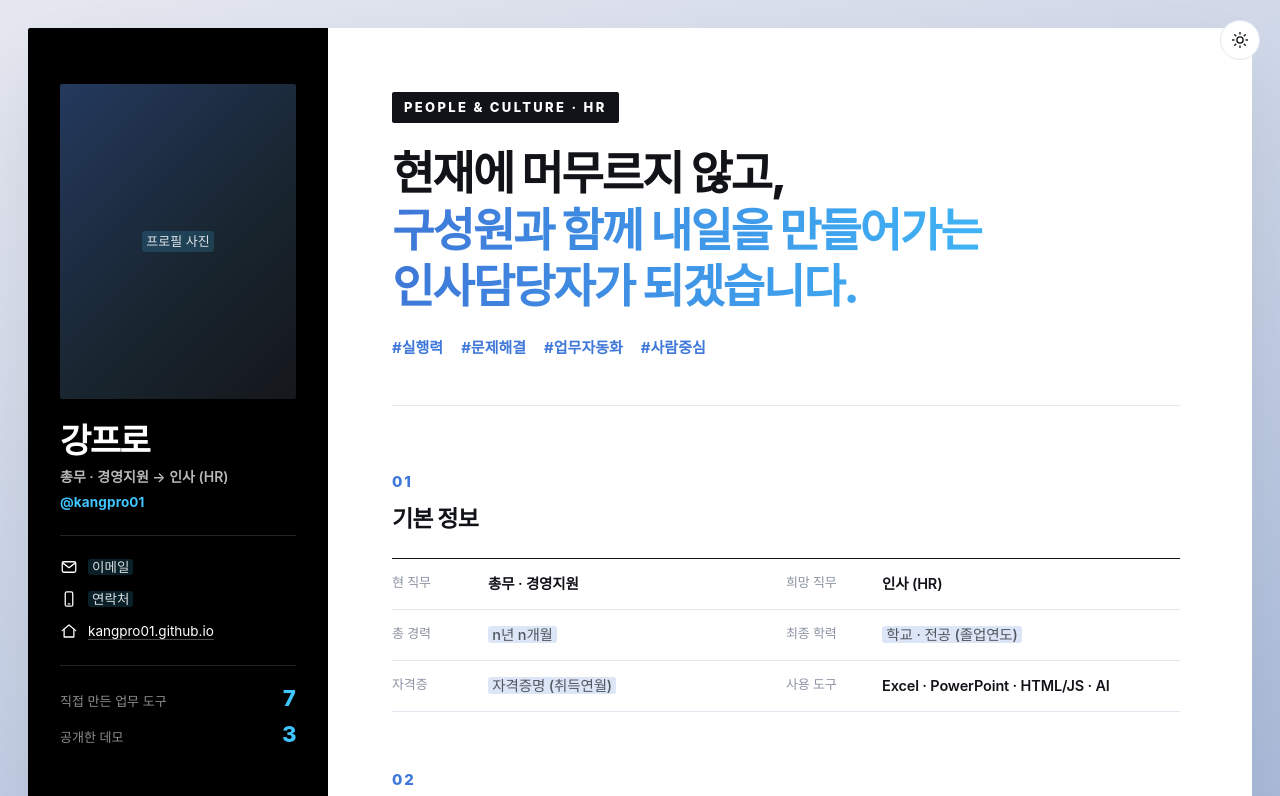
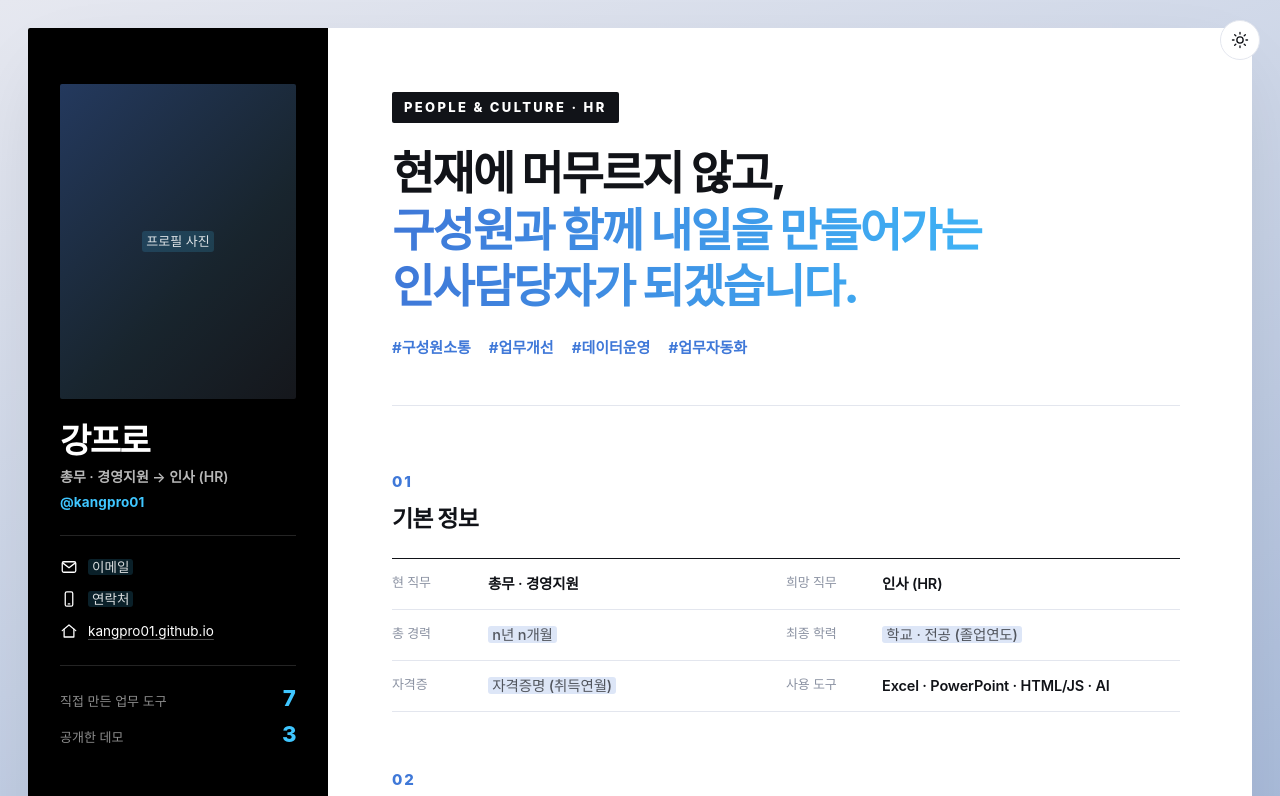
Before and after one commit to kangpro01/kangpro01.github.io, a plain HTML site: page index.html in a window 1280 px wide. Shown: the top 796 px of the page. Drawn offline with Linux system fonts and the light colour scheme; no server answers; a web font is replaced by a local one.

Commit message:
해시태그 바꾸기: 구성원소통·업무개선·데이터운영·업무자동화
Co-Authored-By: Claude Opus 5.5 <noreply@anthropic.com>

```diff
--- a/index.html
+++ b/index.html
@@ -64,7 +64,7 @@
     <header class="hero">
       <p class="kicker" data-k="hero_k">PEOPLE &amp; CULTURE · HR</p>
       <h2 class="hero-t"><span data-k="hero_t1">현재에 머무르지 않고,</span><em data-k="hero_t2">구성원과 함께 내일을 만들어가는 인사담당자가 되겠습니다.</em></h2>
-      <div class="hero-tags"><span data-k="hero_g1">#실행력</span><span data-k="hero_g2">#문제해결</span><span data-k="hero_g3">#업무자동화</span><span data-k="hero_g4">#사람중심</span></div>
+      <div class="hero-tags"><span data-k="hero_g1">#구성원소통</span><span data-k="hero_g2">#업무개선</span><span data-k="hero_g3">#데이터운영</span><span data-k="hero_g4">#업무자동화</span></div>
     </header>
 
     <section class="sec">
```
